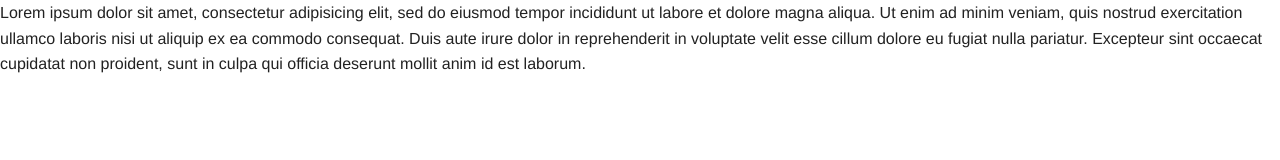
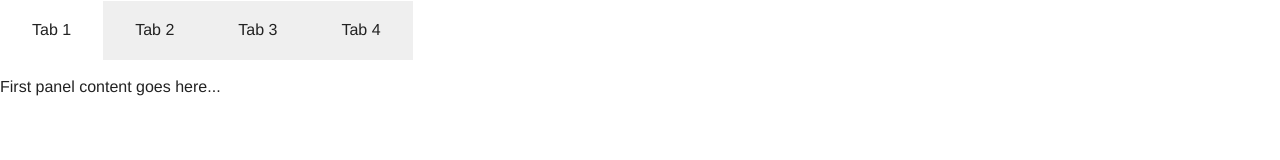
Before and after one commit to lvarney14/p2-dvr-app, a plain HTML site: page index.html in a window 1280 px wide. Drawn offline with Linux system fonts and the light colour scheme.

Commit message:
2nd commit

```diff
--- a/index.html
+++ b/index.html
@@ -10,12 +10,31 @@
   <body>
     <div class"row">
       <div class"small-12 columns">
-              <p>Lorem ipsum dolor sit amet, consectetur adipisicing elit, sed do eiusmod
-            tempor incididunt ut labore et dolore magna aliqua. Ut enim ad minim veniam,
-            quis nostrud exercitation ullamco laboris nisi ut aliquip ex ea commodo
-            consequat. Duis aute irure dolor in reprehenderit in voluptate velit esse
-            cillum dolore eu fugiat nulla pariatur. Excepteur sint occaecat cupidatat non
-            proident, sunt in culpa qui officia deserunt mollit anim id est laborum.</p>
+
+            <!-- Tab Labels -->
+            <dl class="tabs" data-tab>
+              <dd class="active"><a href="#panel2-1">Tab 1</a></dd>
+              <dd><a href="#panel2-2">Tab 2</a></dd>
+              <dd><a href="#panel2-3">Tab 3</a></dd>
+              <dd><a href="#panel2-4">Tab 4</a></dd>
+            </dl>
+
+            <!-- Tab Content -->
+            <div class="tabs-content">
+              <div class="content active" id="panel2-1">
+                <p>First panel content goes here...</p>
+              </div>
+              <div class="content" id="panel2-2">
+                <p>Second panel content goes here...</p>
+              </div>
+              <div class="content" id="panel2-3">
+                <p>Third panel content goes here...</p>
+              </div>
+              <div class="content" id="panel2-4">
+                <p>Fourth panel content goes here...</p>
+              </div>
+            </div>
+
 
 
       </div>
```
